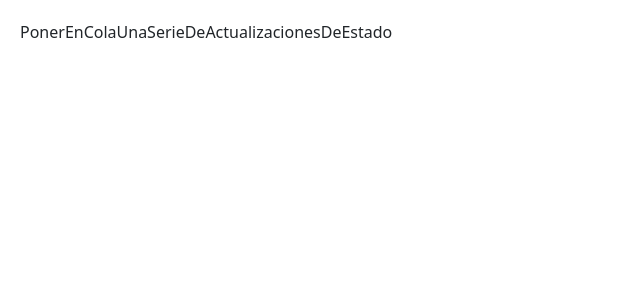
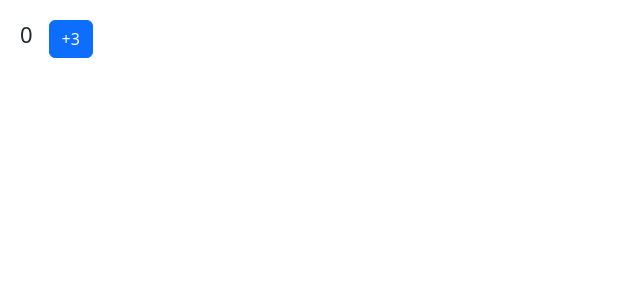
Before and after one commit to dgutierrez21/Learning-ReactJS--React-Docs, a React (Vite) app in the folder 01-learn/: page / in a window 1280 px wide. Shown: the top 300 px of the page, without its empty margins (0-640 px from the left). Built offline with nearby package versions, Linux system fonts and the light colour scheme.

Commit message:
React actualiza el estado por lotes

```diff
--- a/01-learn/src/03-agregar-interactividad/05-poner-en-cola-una-serie-de-actualizaciones-de-estado/PonerEnColaUnaSerieDeActualizacionesDeEstado.jsx
+++ b/01-learn/src/03-agregar-interactividad/05-poner-en-cola-una-serie-de-actualizaciones-de-estado/PonerEnColaUnaSerieDeActualizacionesDeEstado.jsx
@@ -1,6 +1,10 @@
+import { Contador } from "./contador/Contador"
+
 const PonerEnColaUnaSerieDeActualizacionesDeEstado = () => {
   return (
-    <div>PonerEnColaUnaSerieDeActualizacionesDeEstado</div>
+    <>
+    <Contador/>
+    </>
   )
 }
 
--- /dev/null
+++ b/01-learn/src/03-agregar-interactividad/05-poner-en-cola-una-serie-de-actualizaciones-de-estado/contador/Contador.jsx
@@ -0,0 +1,20 @@
+import { useState } from "react";
+
+export const Contador = () => {
+  const [numero, setNumero] = useState(0);
+  return (
+    <>
+      <h1 className="d-inline me-3">{numero}</h1>
+      <button
+        className="btn btn-primary"
+        onClick={() => {
+          setNumero(numero + 1);
+          setNumero(numero + 1);
+          setNumero(numero + 1);
+        }}
+      >
+        +3
+      </button>
+    </>
+  );
+};
```
Also changed, not shown: 01-learn/src/03-agregar-interactividad/05-poner-en-cola-una-serie-de-actualizaciones-de-estado/PonerEnColaUnaSerieDeActualizacionesDeEstado.txt, 01-learn/src/03-agregar-interactividad/05-poner-en-cola-una-serie-de-actualizaciones-de-estado/img/beta.es.reactjs.org_learn_queueing-a-series-of-state-updates.png (added).
